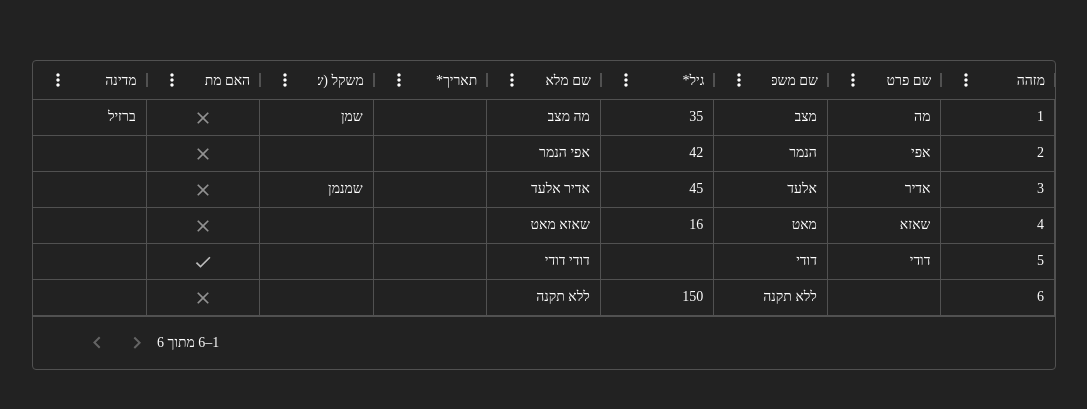
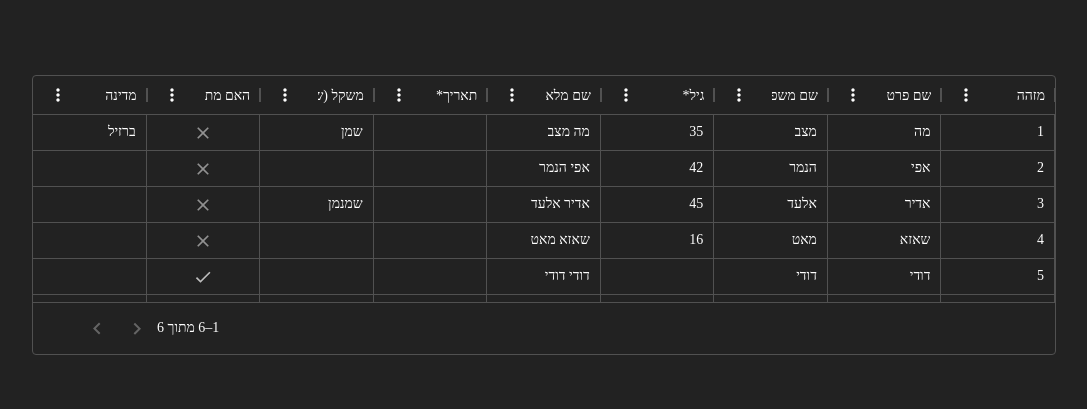
Before and after one commit to aylongo/sparrow-table, a React (Create React App) app: page / in a window 1280 px wide. Shown: the part 185-594 px from the top of the page, without its empty margins (96-1183 px from the left). Built offline with nearby package versions, Linux system fonts and the light colour scheme.

Commit message:
fix(): components heights

```diff
--- a/src/Table/Table.tsx
+++ b/src/Table/Table.tsx
@@ -84,7 +84,7 @@ const Table = ({ rows, columns, slots, slotProps, ...props }: TableProps) => {
   };
 
   return (
-    <StyledBox sx={{ height: "50%", width: "80%" }}>
+    <StyledBox sx={{ height: "35%", width: "80%" }}>
       <TableRootPropsContext.Provider value={{ errors, getErrorsBy }}>
         <DataGrid
           rows={rows}
--- a/src/styles/App.css
+++ b/src/styles/App.css
@@ -1,7 +1,8 @@
 .app {
+  width: 100vw;
+  height: 100vh;
   font-family: "Rubik", "Heebo";
   background-color: #222222;
-  min-height: 100vh;
   display: flex;
   flex-direction: column;
   align-items: center;
```
